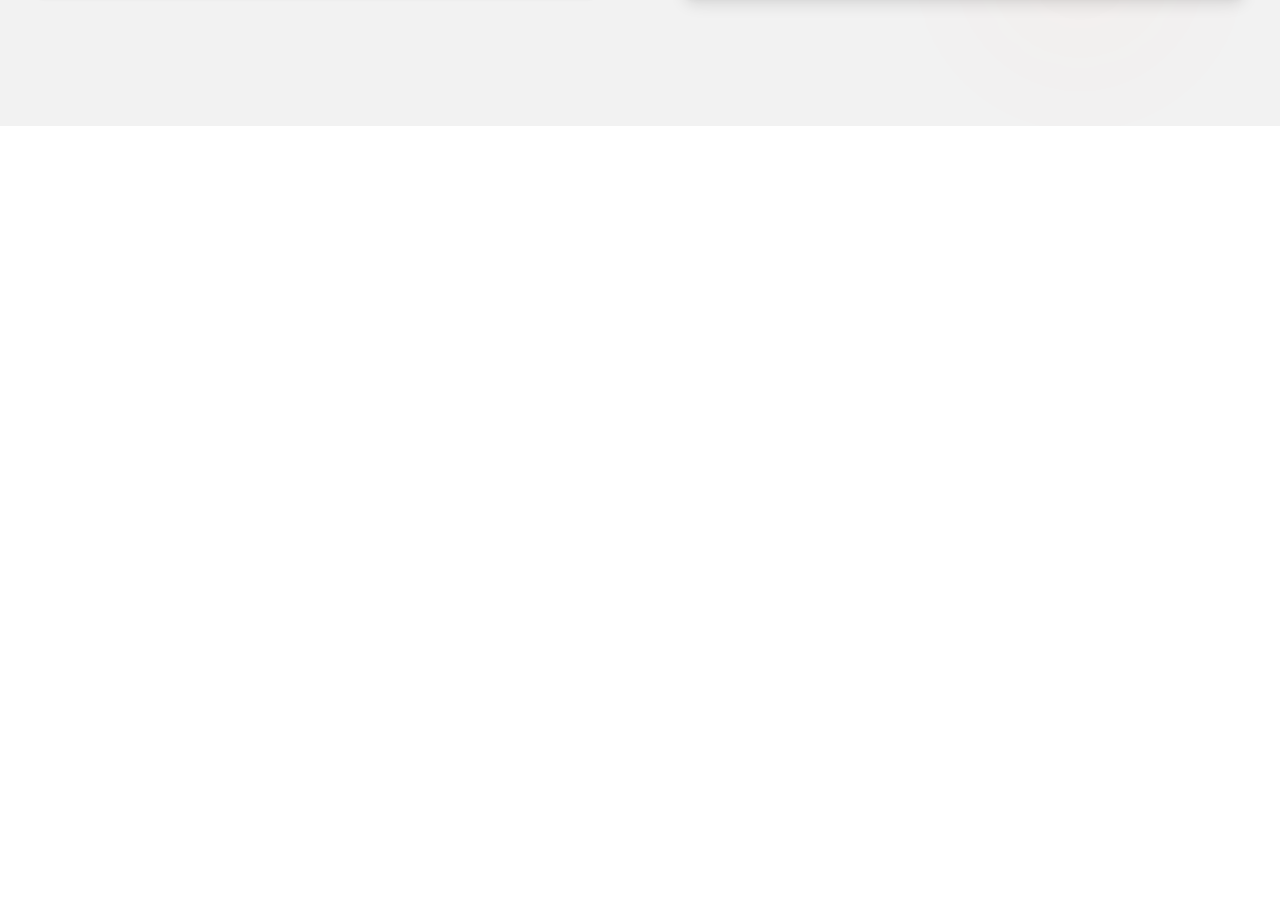
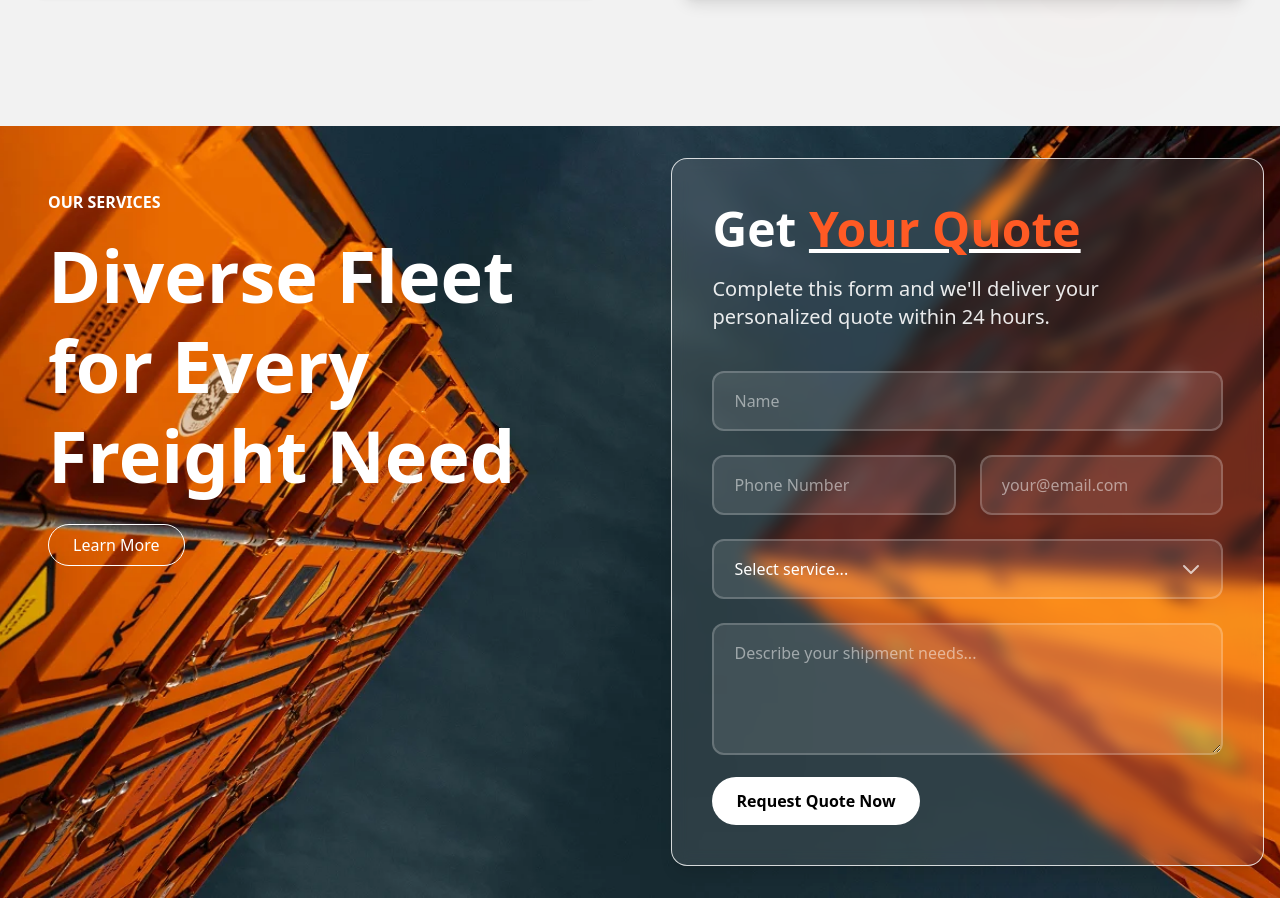
Before and after one commit to drjarnohabicht001/shipping, a Next.js app: page / in a window 1280 px wide. Shown: the part 9624-10522 px from the top of the page. Before the commit the page ends 9750 px from the top, so only its background shows below. Built offline with nearby package versions, Linux system fonts and the light colour scheme.

Commit message:
added contact form on the homepage

```diff
--- /dev/null
+++ b/src/app/components/MainContact.tsx
@@ -0,0 +1,129 @@
+import { Button } from "@/Components/Button";
+import Image from "next/image";
+import contain from '../../../public/img/contain.webp';
+
+export default function ServiceSection() {
+    return (
+        <section className="relative w-full py-8 h-auto  overflow-hidden">
+            <div className="absolute inset-0 z-0">
+                <Image
+                    src={contain}
+                    alt="Fleet background"
+                    fill
+                    style={{ objectFit: "cover" }}
+                    quality={100}
+                />
+            </div>
+
+            <div className="container mx-auto relative z-10 px-4 py-12 lg:py-0">
+                <div className="flex flex-col lg:flex-row gap-6 lg:gap-16">
+                    <div className="lg:w-1/2 text-white p-4 lg:p-8">
+                        <span className="font-bold">
+                            OUR SERVICES
+                        </span>
+                        <h2 className="text-3xl md:text-5xl lg:text-7xl font-bold mt-4 mb-6 leading-tight">
+                            Diverse Fleet for Every Freight Need
+                        </h2>
+                        <Button
+                            variant="outline"
+                            className="border-white text-white hover:bg-white hover:text-[#FF5A24] transition duration-300 rounded-full px-6"
+                        >
+                            Learn More
+                        </Button>
+                    </div>
+
+                    <div className="lg:w-1/2 backdrop-blur p-4 sm:p-6 lg:p-10 rounded-2xl shadow-lg border border-white/80 bg-white/10 mb-8 lg:mb-0">
+                        <div className="mb-8 lg:mb-10 lg:text-left">
+                            <h3 className="text-2xl sm:text-3xl md:text-5xl font-extrabold text-white mb-4 leading-tight">
+                                Get <span className="text-[#FF5A24] underline decoration-4 decoration-white">Your Quote</span>
+                            </h3>
+                            <p className="text-white/90 text-base sm:text-lg md:text-xl font-medium max-w-md mx-auto lg:mx-0">
+                                Complete this form and we'll deliver your personalized quote within 24 hours.
+                            </p>
+                        </div>
+
+                        <form action="#" method="POST" className="space-y-4 sm:space-y-6">
+                            <fieldset className="space-y-4 sm:space-y-6 border-none p-0 m-0">
+                                <legend className="sr-only">Quote request information</legend>
+
+                                <div className="relative group">
+                                    <input
+                                        type="text"
+                                        id="name"
+                                        name="name"
+                                        required
+                                        className="w-full px-4 sm:px-5 py-3 sm:py-4 bg-white/10 border-2 border-white/20 rounded-xl focus:outline-none focus:border-white focus:ring-2 focus:ring-white/30 placeholder-white/50 text-white font-medium"
+                                        placeholder="Name"
+                                    />
+                                </div>
+
+                                <div className="grid grid-cols-1 md:grid-cols-2 gap-4 sm:gap-6">
+                                    <div className="relative group">
+                                        <input
+                                            type="tel"
+                                            id="phone"
+                                            name="phone"
+                                            required
+                                            className="w-full px-4 sm:px-5 py-3 sm:py-4 bg-white/10 border-2 border-white/20 rounded-xl focus:outline-none focus:border-white focus:ring-2 focus:ring-white/30 placeholder-white/50 text-white font-medium"
+                                            placeholder="Phone Number"
+                                        />
+                                    </div>
+
+                                    <div className="relative group">
+                                        <input
+                                            type="email"
+                                            id="email"
+                                            name="email"
+                                            required
+                                            className="w-full px-4 sm:px-5 py-3 sm:py-4 bg-white/10 border-2 border-white/20 rounded-xl focus:outline-none focus:border-white focus:ring-2 focus:ring-white/30 placeholder-white/50 text-white font-medium"
+                                            placeholder="your@email.com"
+                                        />
+                                    </div>
+                                </div>
+
+                                <div className="relative group">
+                                    <select
+                                        id="service"
+                                        name="service"
+                                        title="Service Needed"
+                                        required
+                                        className="w-full px-4 sm:px-5 py-3 sm:py-4 bg-white/10 border-2 border-white/20 rounded-xl focus:outline-none focus:border-white focus:ring-2 focus:ring-white/30 text-white font-medium appearance-none"
+                                    >
+                                        <option value="" disabled selected className="bg-[#ff5824] text-white/50">Select service...</option>
+                                        <option value="residential" className="bg-[#ff5824] text-white">Residential moves</option>
+                                        <option value="long-distance" className="bg-[#ff5824] text-white">International moves</option>
+                                        <option value="heavy" className="bg-[#ff5824] text-white">Oversized loads</option>
+                                    </select>
+                                    <div className="absolute inset-y-0 right-0 flex items-center pr-3 sm:pr-5 pointer-events-none">
+                                        <svg className="w-5 h-5 sm:w-6 sm:h-6 text-white/70" fill="none" stroke="currentColor" viewBox="0 0 24 24">
+                                            <path strokeLinecap="round" strokeLinejoin="round" strokeWidth={2} d="M19 9l-7 7-7-7" />
+                                        </svg>
+                                    </div>
+                                </div>
+
+                                <div className="relative group">
+                                    <textarea
+                                        id="message"
+                                        name="message"
+                                        rows={4}
+                                        required
+                                        className="w-full px-4 sm:px-5 py-3 sm:py-4 bg-white/10 border-2 border-white/20 rounded-xl focus:outline-none focus:border-white focus:ring-2 focus:ring-white/30 placeholder-white/50 text-white font-medium"
+                                        placeholder="Describe your shipment needs..."
+                                    ></textarea>
+                                </div>
+                            </fieldset>
+
+                            <Button
+                                type="submit"
+                                variant="outline"
+                                className="mt-2 sm:mt-4 text-black font-bold bg-white hover:bg-[#FF5A24] hover:text-white border-none transition duration-300 rounded-full px-6 py-3"
+                            >
+                                Request Quote Now
+                            </Button>
+                        </form>
+                    </div>
+                </div>
+            </div>
+        </section>
+    )
+}
--- a/src/app/page.tsx
+++ b/src/app/page.tsx
@@ -6,6 +6,7 @@ import MainTransportType from "./components/MainTransportType";
 import Testimonials from "./components/Testimonials";
 import WhyChooseUs from "./components/WhyChooseUS";
 import Faq from "./components//Faq";
+import ServiceSection from "./components/MainContact";
 
 
 
@@ -20,6 +21,7 @@ export default function Home() {
      <Extra />
      <Testimonials />
      <Faq />
+     <ServiceSection />
     </>
 
   );
```
Also changed, not shown: public/img/contain.webp (added).
